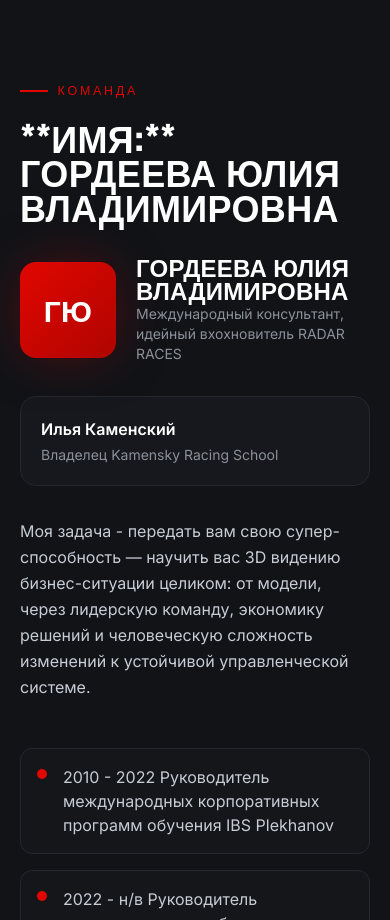
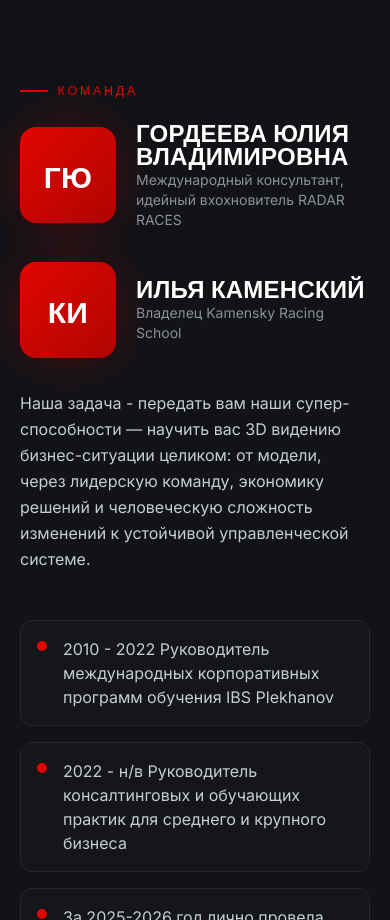
Before and after one commit to juliegordeeva/RADAR-RACES, a Next.js app: page / in a window 390 px wide. Shown: the part 4820-5740 px from the top of the page. Built offline with nearby package versions, Linux system fonts and the light colour scheme.

Commit message:
Rework team section with two partner cards
Show Yulia Gordeeva and Ilya Kamensky as equal team members with red
initials badges (YG / IK), drop the stray name heading, and move the
mission below both cards. Add mobile screenshot mode and keep RU/EN copy
in sync.

```diff
--- a/components/Speaker.tsx
+++ b/components/Speaker.tsx
@@ -3,13 +3,53 @@
 import { useI18n } from "@/lib/i18n";
 import Reveal from "./Reveal";
 
+function memberInitials(name: string, explicit?: string): string {
+  if (explicit) return explicit;
+  const parts = name.split(/\s+/).filter(Boolean);
+  if (parts.length < 2) return parts[0]?.[0]?.toUpperCase() ?? "";
+  return parts
+    .slice(0, 2)
+    .map((part) => part[0]?.toUpperCase() ?? "")
+    .join("");
+}
+
+function MemberCard({
+  initials,
+  name,
+  role,
+}: {
+  initials: string;
+  name: string;
+  role: string;
+}) {
+  return (
+    <div className="flex items-center gap-5">
+      <div className="flex h-24 w-24 flex-none items-center justify-center rounded-2xl bg-gradient-to-br from-racing to-racing-dark font-display text-3xl font-bold text-white shadow-glow">
+        {initials}
+      </div>
+      <div>
+        <p className="font-display text-2xl font-semibold text-white">{name}</p>
+        <p className="mt-1 text-sm text-fog">{role}</p>
+      </div>
+    </div>
+  );
+}
+
 export default function Speaker() {
   const { t } = useI18n();
-  const initials = t.speaker.name
-    .split(" ")
-    .slice(0, 2)
-    .map((w) => w[0])
-    .join("");
+
+  const members = [
+    {
+      initials: memberInitials(t.speaker.name, t.speaker.initials),
+      name: t.speaker.name,
+      role: t.speaker.role,
+    },
+    {
+      initials: memberInitials(t.speaker.producerName, t.speaker.producerInitials),
+      name: t.speaker.producerName,
+      role: t.speaker.producerRole,
+    },
+  ];
 
   return (
     <section id="speaker" className="border-t border-steel bg-ink-soft py-24 lg:py-32">
@@ -17,23 +57,16 @@ export default function Speaker() {
         <div className="grid gap-12 lg:grid-cols-[0.9fr_1.1fr] lg:gap-16">
           <Reveal>
             <span className="tag-label mb-5">{t.speaker.tag}</span>
-            <h2 className="font-display text-4xl font-bold text-white sm:text-5xl">
-              {t.speaker.title || t.speaker.tag}
-            </h2>
+            {t.speaker.title && (
+              <h2 className="font-display text-4xl font-bold text-white sm:text-5xl">
+                {t.speaker.title}
+              </h2>
+            )}
 
-            <div className="mt-8 flex items-center gap-5">
-              <div className="flex h-24 w-24 flex-none items-center justify-center rounded-2xl bg-gradient-to-br from-racing to-racing-dark font-display text-3xl font-bold text-white shadow-glow">
-                {initials}
-              </div>
-              <div>
-                <p className="font-display text-2xl font-semibold text-white">{t.speaker.name}</p>
-                <p className="mt-1 text-sm text-fog">{t.speaker.role}</p>
-              </div>
-            </div>
-
-            <div className="mt-8 rounded-2xl border border-steel bg-carbon p-5">
-              <p className="font-semibold text-white">{t.speaker.producerName}</p>
-              <p className="mt-1 text-sm text-fog">{t.speaker.producerRole}</p>
+            <div className={`space-y-8 ${t.speaker.title ? "mt-8" : ""}`}>
+              {members.map((member) => (
+                <MemberCard key={member.name} {...member} />
+              ))}
             </div>
 
             {t.speaker.mission && (
--- a/lib/content.en.json
+++ b/lib/content.en.json
@@ -104,7 +104,8 @@
   },
   "speaker": {
     "tag": "Team",
-    "title": "**Name:** Yulia Gordeeva",
+    "title": "",
+    "initials": "YG",
     "name": "Yulia Gordeeva",
     "role": "International consultant, creative visionary behind RADAR RACES",
     "bio": [
@@ -114,8 +115,9 @@
       "Speaker and director of MBA programs",
       "Expert speaker at business development venues of the Moscow Government: MBM, CDP, Innovation Agency"
     ],
-    "mission": "My goal is to pass on my superpower — teaching you to see the business situation in 3D: from the model, through the leadership team, decision economics and the human complexity of change, to a sustainable management system.",
+    "mission": "Our goal is to pass on our superpowers — teaching you to see the business situation in 3D: from the model, through the leadership team, decision economics and the human complexity of change, to a sustainable management system.",
     "producerName": "Ilya Kamensky",
+    "producerInitials": "IK",
     "producerRole": "Owner of Kamensky Racing School"
   },
   "gallery": {
--- a/lib/content.ru.json
+++ b/lib/content.ru.json
@@ -104,7 +104,8 @@
   },
   "speaker": {
     "tag": "Команда",
-    "title": "**Имя:** Гордеева Юлия Владимировна",
+    "title": "",
+    "initials": "ГЮ",
     "name": "Гордеева Юлия Владимировна",
     "role": "Международный консультант, идейный вхохновитель RADAR RACES",
     "bio": [
@@ -114,8 +115,9 @@
       "Спикер и руководитель MBA-программ",
       "Эксперт-спикер площадок по развитию бизнеса от Московского Правительства: МБМ, ЦДП, Агентство Инноваций."
     ],
-    "mission": "Моя задача - передать вам свою супер-способность — научить вас 3D видению бизнес-ситуации целиком: от модели, через лидерскую команду, экономику решений и человеческую сложность изменений к устойчивой управленческой системе.",
+    "mission": "Наша задача - передать вам наши супер-способности — научить вас 3D видению бизнес-ситуации целиком: от модели, через лидерскую команду, экономику решений и человеческую сложность изменений к устойчивой управленческой системе.",
     "producerName": "Илья Каменский",
+    "producerInitials": "КИ",
     "producerRole": "Владелец Kamensky Racing School"
   },
   "gallery": {
--- a/lib/content.ts
+++ b/lib/content.ts
@@ -76,10 +76,12 @@ export interface Dictionary {
     title: string;
     name: string;
     role: string;
+    initials?: string;
     bio: string[];
     mission?: string;
     producerName: string;
     producerRole: string;
+    producerInitials?: string;
   };
   gallery: { tag: string; title: string; subtitle: string };
   pricing: {
--- a/package.json
+++ b/package.json
@@ -12,6 +12,8 @@
     "prebuild": "npm run content:sync",
     "screenshots": "node scripts/screenshots.mjs",
     "screenshots:fast": "node scripts/screenshots.mjs --skip-build",
+    "screenshots:mobile": "node scripts/screenshots.mjs --mobile",
+    "screenshots:mobile:fast": "node scripts/screenshots.mjs --mobile --skip-build",
     "predeploy": "npm run screenshots"
   },
   "dependencies": {
--- a/scripts/screenshots.mjs
+++ b/scripts/screenshots.mjs
@@ -14,6 +14,17 @@ const SCREENSHOTS_DIR = path.join(ROOT, "screenshots");
 const REPO = "RADAR-RACES";
 const PORT = Number(process.env.SCREENSHOT_PORT || 3456);
 const BASE_URL = `http://127.0.0.1:${PORT}/${REPO}/`;
+const VIEWPORTS = {
+  desktop: { width: 1440, height: 900, deviceScaleFactor: 2, outputDir: SCREENSHOTS_DIR },
+  mobile: {
+    width: 390,
+    height: 844,
+    deviceScaleFactor: 3,
+    isMobile: true,
+    hasTouch: true,
+    outputDir: path.join(SCREENSHOTS_DIR, "mobile"),
+  },
+};
 
 const CHROME_PATHS = {
   darwin: [
@@ -157,7 +168,9 @@ async function captureSection(page, sectionId, outputPath) {
   await page.screenshot({ path: outputPath, type: "png" });
 }
 
-async function captureScreenshots(chromePath, skipBuild) {
+async function captureScreenshots(chromePath, skipBuild, mode) {
+  const viewport = VIEWPORTS[mode];
+
   if (!skipBuild) {
     log("Building static site...");
     await run("npm", ["run", "build"], {
@@ -169,25 +182,32 @@ async function captureScreenshots(chromePath, skipBuild) {
     throw new Error(`Build output not found in ${OUT_DIR}. Run npm run build first.`);
   }
 
-  mkdirSync(SCREENSHOTS_DIR, { recursive: true });
+  mkdirSync(viewport.outputDir, { recursive: true });
 
   log(`Starting local server at ${BASE_URL}`);
   const server = await startStaticServer();
   await waitForServer(BASE_URL);
 
   log(`Launching Google Chrome: ${chromePath}`);
+  log(`Using ${mode} viewport: ${viewport.width}x${viewport.height}`);
   const browser = await puppeteer.launch({
     executablePath: chromePath,
     headless: true,
     args: ["--no-sandbox", "--disable-setuid-sandbox"],
-    defaultViewport: { width: 1440, height: 900, deviceScaleFactor: 2 },
+    defaultViewport: {
+      width: viewport.width,
+      height: viewport.height,
+      deviceScaleFactor: viewport.deviceScaleFactor,
+      isMobile: viewport.isMobile || false,
+      hasTouch: viewport.hasTouch || false,
+    },
   });
 
   try {
     const page = await browser.newPage();
 
     for (const lang of ["ru", "en"]) {
-      const langDir = path.join(SCREENSHOTS_DIR, lang);
+      const langDir = path.join(viewport.outputDir, lang);
       mkdirSync(langDir, { recursive: true });
 
       log(`Capturing ${lang.toUpperCase()} screenshots...`);
@@ -209,13 +229,14 @@ async function captureScreenshots(chromePath, skipBuild) {
     server.close();
   }
 
-  log(`Done. Screenshots saved to ${path.relative(ROOT, SCREENSHOTS_DIR)}/`);
+  log(`Done. Screenshots saved to ${path.relative(ROOT, viewport.outputDir)}/`);
 }
 
 const skipBuild = process.argv.includes("--skip-build");
+const mode = process.argv.includes("--mobile") ? "mobile" : "desktop";
 const chromePath = process.env.CHROME_PATH || findChrome();
 
-captureScreenshots(chromePath, skipBuild).catch((error) => {
+captureScreenshots(chromePath, skipBuild, mode).catch((error) => {
   console.error(`[screenshots] ${error.message}`);
   process.exit(1);
 });
--- a/scripts/sync-content.mjs
+++ b/scripts/sync-content.mjs
@@ -141,6 +141,13 @@ function parseAudience(body) {
   return list;
 }
 
+function cleanSectionTitle(value) {
+  const trimmed = value.trim();
+  if (!trimmed) return "";
+  if (/^\*\*?(Имя|Name):\*\*/i.test(trimmed) || /^(Имя|Name):/i.test(trimmed)) return "";
+  return trimmed;
+}
+
 function parseSpeaker(body) {
   const experience = bulletList(body, "Опыт").concat(bulletList(body, "Experience"));
   const bio = experience.length
@@ -149,7 +156,8 @@ function parseSpeaker(body) {
 
   return {
     tag: field(body, "Метка секции") || field(body, "Section label"),
-    title: field(body, "Заголовок") || field(body, "Title"),
+    title: cleanSectionTitle(field(body, "Заголовок") || field(body, "Title")),
+    initials: field(body, "Инициалы") || field(body, "Initials"),
     name: field(body, "Имя") || field(body, "Name"),
     role: field(body, "Роль") || field(body, "Role"),
     bio,
@@ -159,6 +167,7 @@ function parseSpeaker(body) {
       field(body, "Lead partner for decision speed and reaction management") ||
       field(body, "Продюсер") ||
       field(body, "Producer"),
+    producerInitials: field(body, "Инициалы партнера") || field(body, "Partner initials"),
     producerRole:
       field(body, "Роль партнера") ||
       field(body, "Partner role") ||
```
Also changed, not shown: 2 other files (tests, documents, lock files or other folders).
